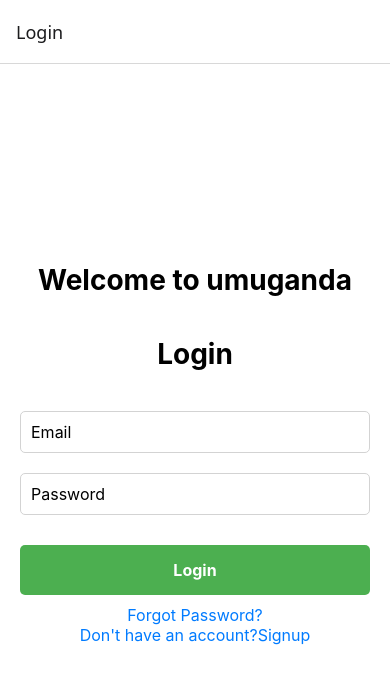
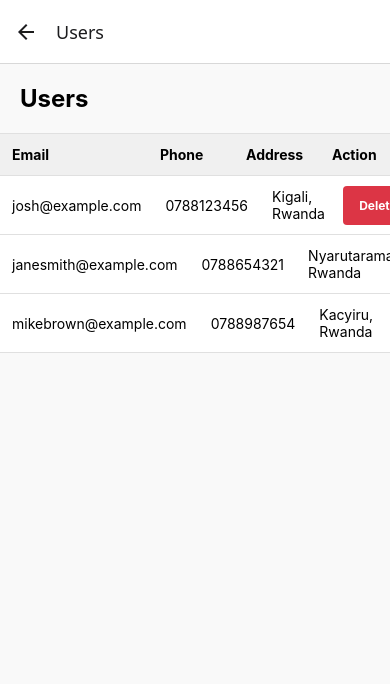
Before and after one commit to Baudoin10/Umuganda, a React Native app: screen /Users in a window 390 px wide. Shown: the top 684 px of the page. Built offline with nearby package versions, Linux system fonts and the light colour scheme.

Commit message:
fixing users page

```diff
--- a/Dashboard/Dashboard.jsx
+++ b/Dashboard/Dashboard.jsx
@@ -24,7 +24,7 @@ const Dashboard = ({ navigation }) => {
       screen: "Notification",
       icon: "notifications",
     },
-    { id: "3", title: "Feedback", screen: "Feedback", icon: "feedback" },
+    { id: "3", title: "Users", screen: "Users", icon: "feedback" },
     {
       id: "4",
       title: "Profile/Settings",
--- a/Dashboard/Feedback.jsx
+++ /dev/null
@@ -1,11 +0,0 @@
-import React from 'react'
-
-const Feedback = () => {
-  return (
-    <div>
-
-    </div>
-  )
-}
-
-export default Feedback
--- /dev/null
+++ b/Dashboard/Users.jsx
@@ -0,0 +1,132 @@
+
+
+
+import React, { useState } from "react";
+import {
+  View,
+  Text,
+  FlatList,
+  StyleSheet,
+  TouchableOpacity,
+  Alert,
+  ScrollView,
+} from "react-native";
+
+const Users = () => {
+  const [users, setUsers] = useState([
+    {
+      id: "1",
+      email: "josh@example.com",
+      phone: "0788123456",
+      address: "Kigali, Rwanda",
+    },
+    {
+      id: "2",
+      email: "janesmith@example.com",
+      phone: "0788654321",
+      address: "Nyarutarama, Rwanda",
+    },
+    {
+      id: "3",
+      email: "mikebrown@example.com",
+      phone: "0788987654",
+      address: "Kacyiru, Rwanda",
+    },
+  ]);
+
+  const handleDelete = (id) => {
+    Alert.alert("Delete User", "Are you sure you want to delete this user?", [
+      { text: "Cancel", style: "cancel" },
+      {
+        text: "Delete",
+        style: "destructive",
+        onPress: () => {
+          setUsers((prevUsers) => prevUsers.filter((user) => user.id !== id));
+        },
+      },
+    ]);
+  };
+
+  const renderHeader = () => (
+    <View style={[styles.row, styles.header]}>
+      <Text style={[styles.headerCell, { flex: 2 }]}>Email</Text>
+      <Text style={[styles.headerCell, { flex: 1 }]}>Phone</Text>
+      <Text style={[styles.headerCell, { flex: 1 }]}>Address</Text>
+      <Text style={[styles.headerCell, { width: 70 }]}>Action</Text>
+    </View>
+  );
+
+  const renderItem = ({ item }) => (
+    <View style={styles.row}>
+      <Text style={[styles.cell, { flex: 2 }]}>{item.email}</Text>
+      <Text style={[styles.cell, { flex: 1 }]}>{item.phone}</Text>
+      <Text style={[styles.cell, { flex: 1 }]}>{item.address}</Text>
+      <TouchableOpacity
+        style={[styles.cell, styles.deleteButton, { width: 70 }]}
+        onPress={() => handleDelete(item.id)}
+      >
+        <Text style={styles.deleteButtonText}>Delete</Text>
+      </TouchableOpacity>
+    </View>
+  );
+
+  return (
+    <View style={styles.container}>
+      <Text style={styles.title}>Users</Text>
+      <FlatList
+        data={users}
+        keyExtractor={(item) => item.id}
+        ListHeaderComponent={renderHeader}
+        renderItem={renderItem}
+        stickyHeaderIndices={[0]}
+      />
+    </View>
+  );
+};
+
+const styles = StyleSheet.create({
+  container: {
+    flex: 1,
+    backgroundColor: "#F9F9F9",
+  },
+  title: {
+    fontSize: 24,
+    fontWeight: "bold",
+    padding: 20,
+  },
+  row: {
+    flexDirection: "row",
+    borderBottomWidth: 1,
+    borderBottomColor: "#E0E0E0",
+    backgroundColor: "#FFF",
+    alignItems: "center",
+  },
+  header: {
+    backgroundColor: "#F0F0F0",
+    borderTopWidth: 1,
+    borderTopColor: "#E0E0E0",
+  },
+  headerCell: {
+    padding: 12,
+    fontWeight: "bold",
+    fontSize: 14,
+  },
+  cell: {
+    padding: 12,
+    fontSize: 14,
+  },
+  deleteButton: {
+    backgroundColor: "#DC3545",
+    margin: 6,
+    borderRadius: 4,
+    alignItems: "center",
+    justifyContent: "center",
+  },
+  deleteButtonText: {
+    color: "#FFF",
+    fontSize: 12,
+    fontWeight: "bold",
+  },
+});
+
+export default Users;
--- a/Navigator/AppNavigator.jsx
+++ b/Navigator/AppNavigator.jsx
@@ -10,10 +10,10 @@ import Participation from "../Screens/Participation";
 import Attendance from "../Screens/Attendance";
 import HistoryEvent from "../Screens/HistoryEvent";
 import Dashboard from "../Dashboard/Dashboard";
-import Feedback from "../Dashboard/Feedback";
 import Notification from "../Dashboard/Notification";
 import Profile from "../Dashboard/Profile";
 import EditProfile from "../Dashboard/EditProfile";
+import Users from "../Dashboard/Users";
 
 const Stack = createStackNavigator();
 
@@ -36,10 +36,10 @@ const AppNavigator = () => {
         <Stack.Screen name="Attendance" component={Attendance} />
         <Stack.Screen name="History" component={HistoryEvent} />
         <Stack.Screen name="Dashboard" component={Dashboard} />
-        <Stack.Screen name="Feedbac" component={Feedback} />
         <Stack.Screen name="Notification" component={Notification} />
         <Stack.Screen name="EditProfile" component={EditProfile} />
         <Stack.Screen name="Profile" component={Profile} />
+        <Stack.Screen name="Users" component={Users} />
       </Stack.Navigator>
     </NavigationContainer>
   );
```
